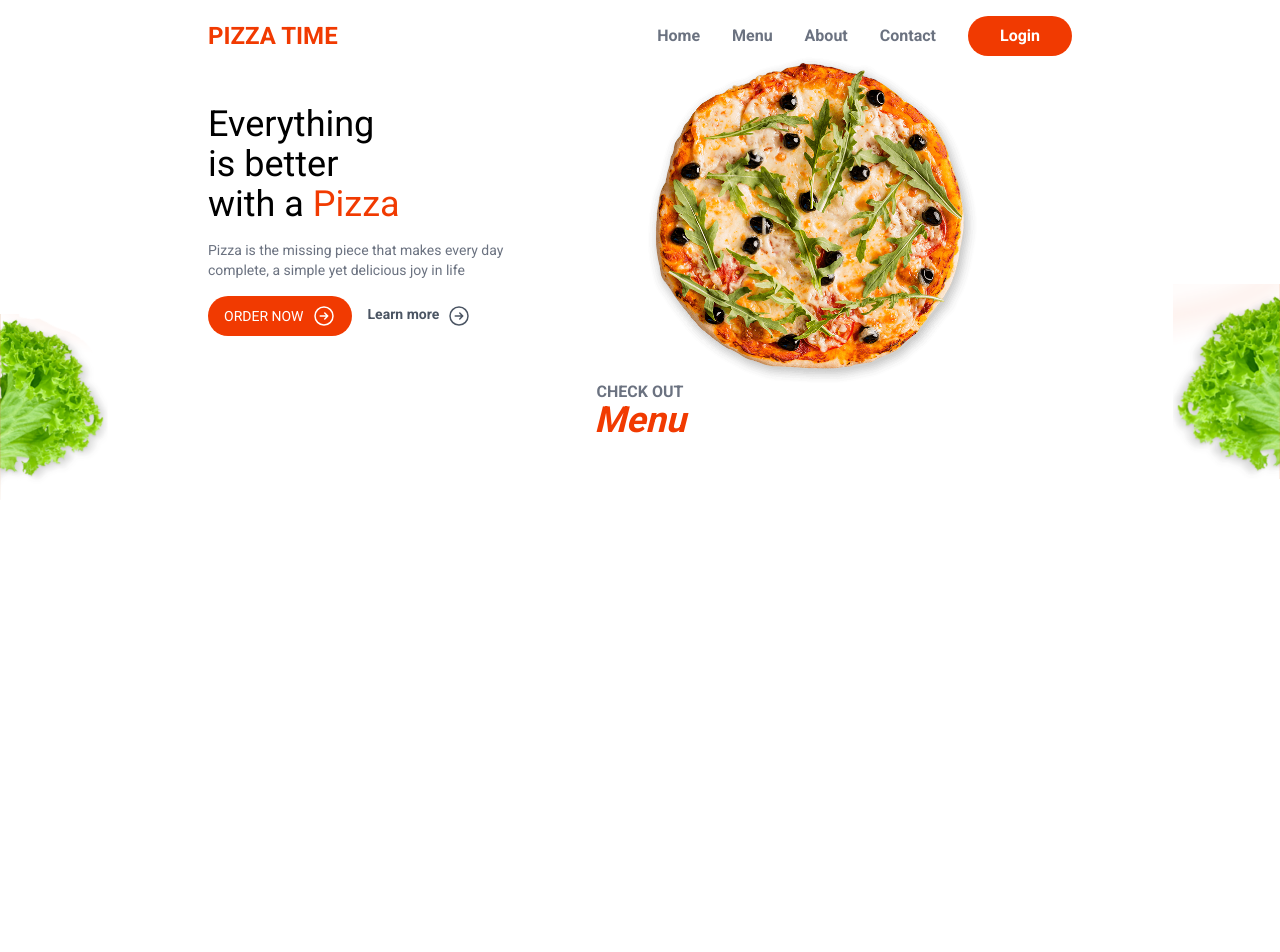
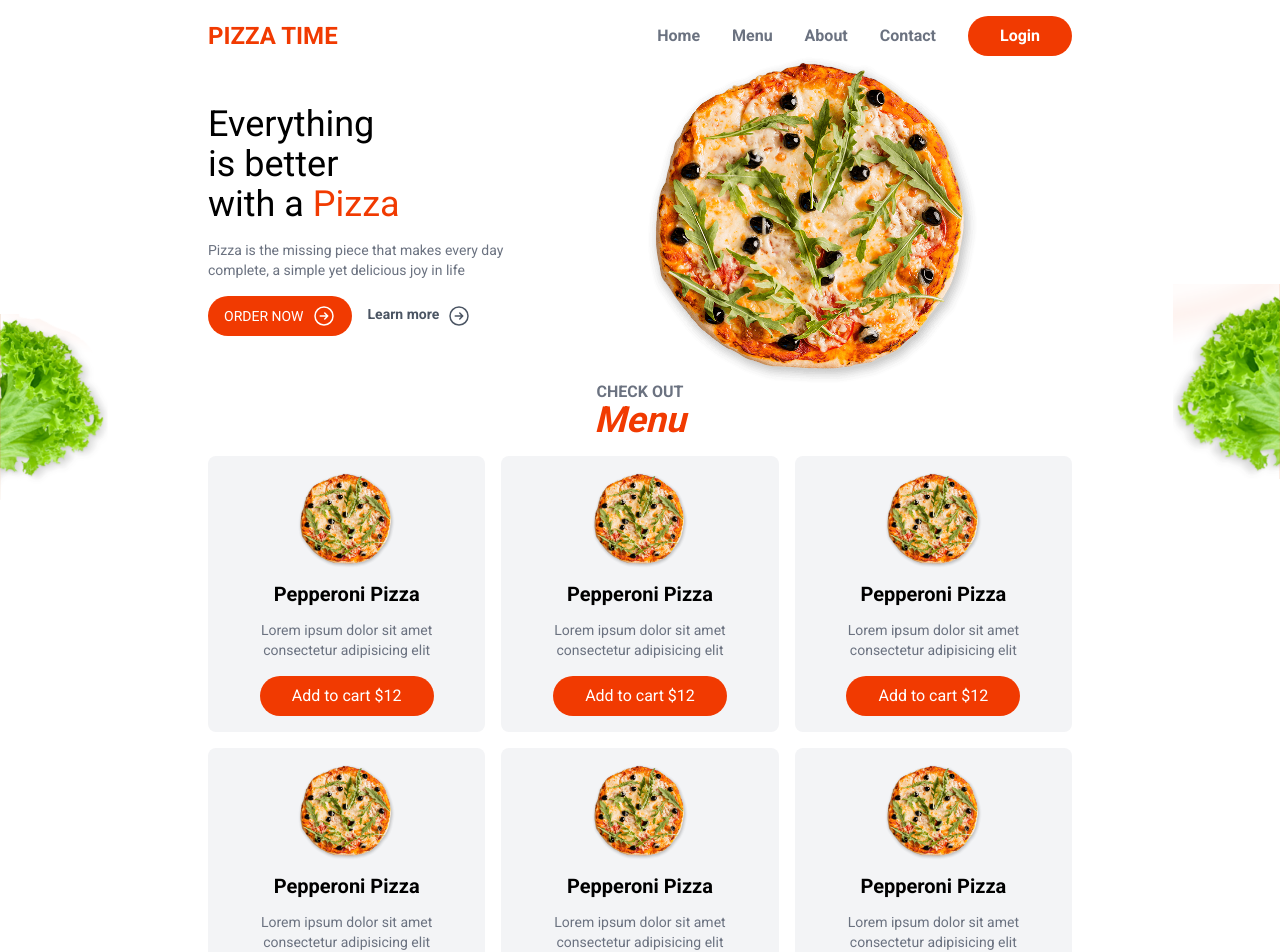
Before and after one commit to torn80beta/pazza-time, a Next.js app: page / in a window 1280 px wide. Shown: the top 952 px of the page. Built offline with nearby package versions, Linux system fonts and the light colour scheme.

Commit message:
Menu item

```diff
--- a/src/components/layout/HomeMenu.js
+++ b/src/components/layout/HomeMenu.js
@@ -1,22 +1,31 @@
 import Image from "next/image";
+import MenuItem from "../menu/MenuItem";
 
 export default function HomeMenu() {
   return (
     <section className="">
-      <div className="absolute h-full left-0 right-0 w-full justify-start">
-        <div className="absolute left-0 -top-[70px] text-left -z-10">
+      <div className="absolute left-0 right-0 w-full">
+        <div className="absolute left-0 -top-[70px] -z-10">
           <Image src="/salad1.png" alt="pizza" width={109} height={189} />
         </div>
         <div className="absolute -top-[100px] right-0 -z-10">
           <Image src="/salad2.png" alt="pizza" width={107} height={195} />
         </div>
       </div>
-      <div className="text-center">
+      <div className="text-center mb-4">
         <h3 className="uppercase text-gray-500 font-semibold leading-4">
           Check out
         </h3>
         <h2 className="text-primary font-bold text-4xl italic">Menu</h2>
       </div>
+      <div className="grid grid-cols-3 gap-4">
+        <MenuItem />
+        <MenuItem />
+        <MenuItem />
+        <MenuItem />
+        <MenuItem />
+        <MenuItem />
+      </div>
     </section>
   );
 }
--- /dev/null
+++ b/src/components/menu/MenuItem.js
@@ -0,0 +1,20 @@
+export default function MenuItem() {
+  return (
+    <div className="bg-gray-100 p-4 rounded-lg text-center hover:bg-white hover:shadow-2xl hover:shadow-black/30 transition-all">
+      <div className="text-center">
+        <img
+          className="h-auto w-auto max-h-24 block mx-auto"
+          src="/pizza.png"
+          alt="pizza"
+        />
+      </div>
+      <h4 className="font-semibold text-xl my-3">Pepperoni Pizza</h4>
+      <p className="text-gray-500 text-sm">
+        Lorem ipsum dolor sit amet consectetur adipisicing elit
+      </p>
+      <button className="mt-4 bg-primary rounded-full text-white px-8 py-2">
+        Add to cart $12
+      </button>
+    </div>
+  );
+}
```
